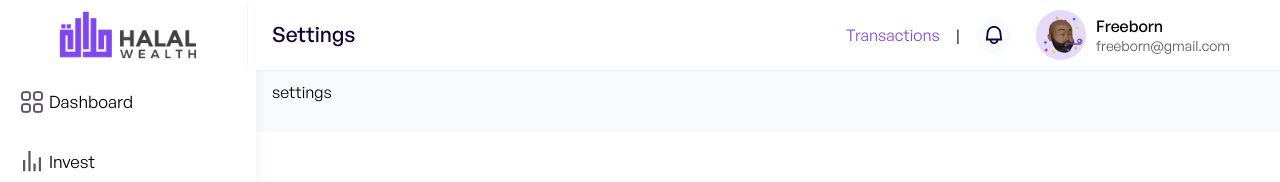
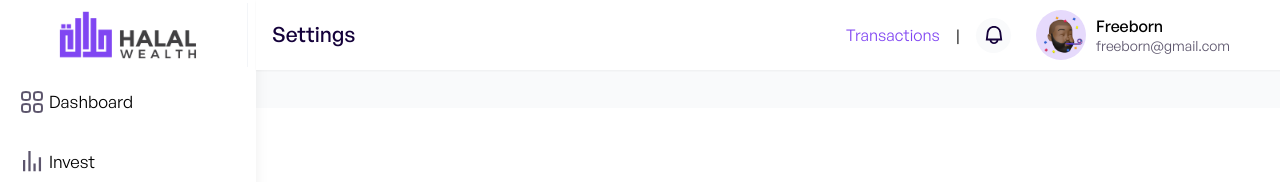
Before and after one commit to Stepheeeen/halal-wealth, a Next.js app: page /dashboard/setting in a window 1280 px wide. Shown: the top 182 px of the page. Built offline with nearby package versions, Linux system fonts and the light colour scheme.

Commit message:
landing page for settings

```diff
--- a/src/app/dashboard/setting/page.tsx
+++ b/src/app/dashboard/setting/page.tsx
@@ -4,7 +4,9 @@ import React from 'react'
 const page = () => {
   return (
     <DashboardContainer PageTItle='Settings'>
-      settings
+      <div className='grid grid-cols-2 gap-3'>
+
+      </div>
     </DashboardContainer>
   )
 }
```
